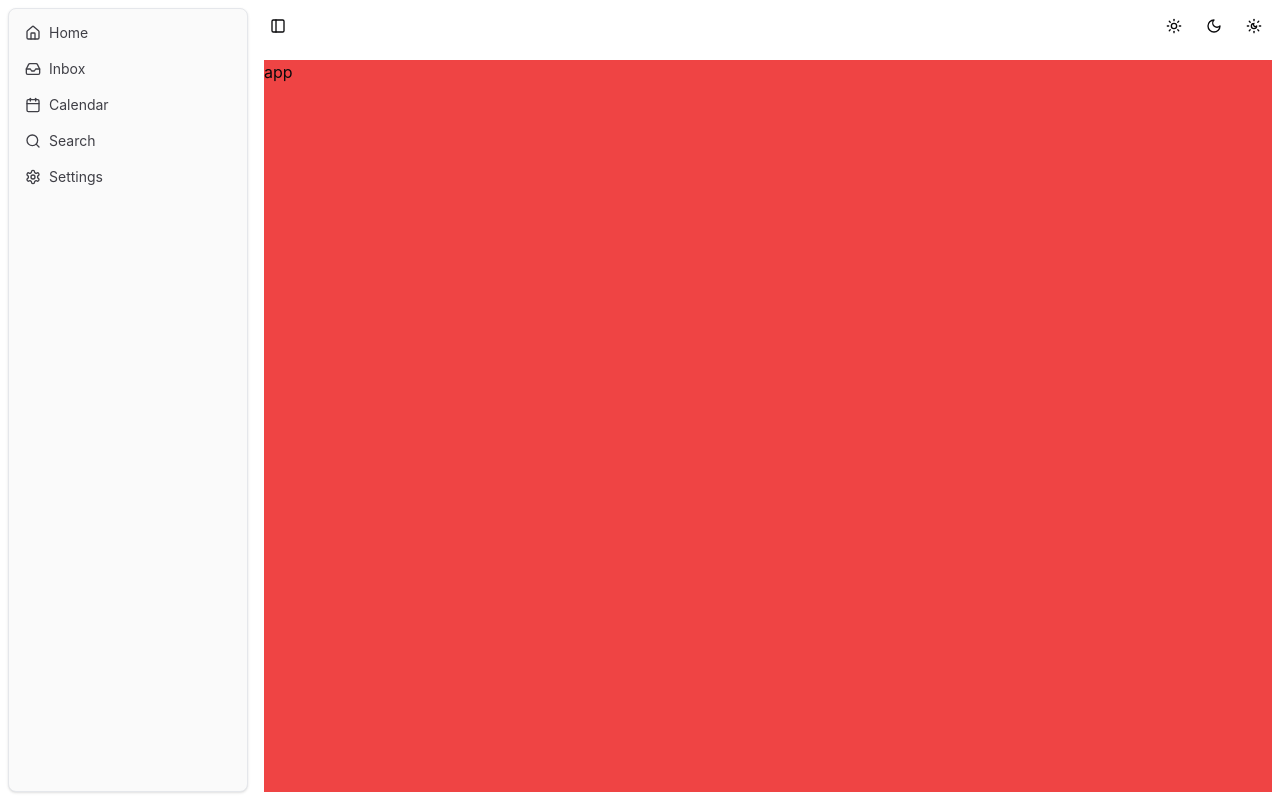
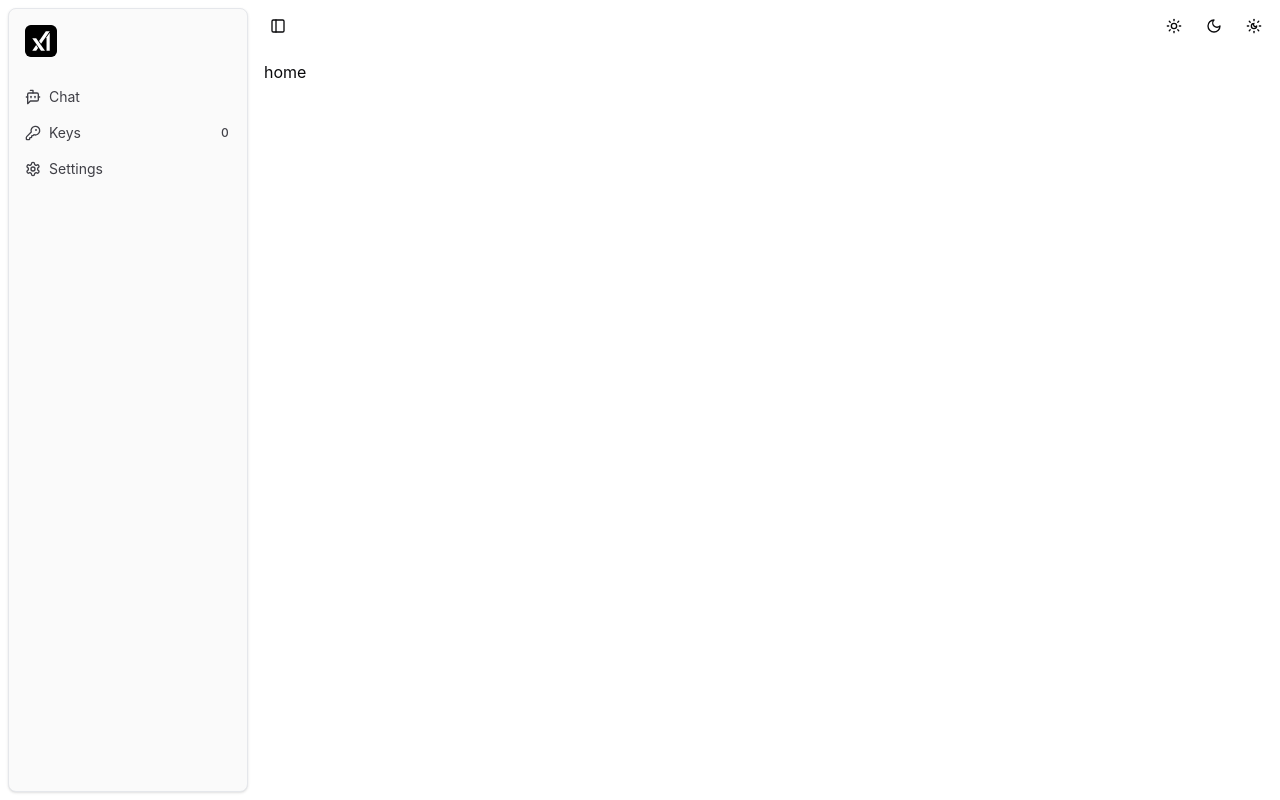
Before and after one commit to Eahnns12/grok-app, a React (Vite) app: page / in a window 1280 px wide. Built offline with nearby package versions, Linux system fonts and the light colour scheme.

Commit message:
feat: add react route

```diff
--- a/package.json
+++ b/package.json
@@ -22,6 +22,7 @@
     "lucide-react": "^0.462.0",
     "react": "^18.3.1",
     "react-dom": "^18.3.1",
+    "react-router": "^7.0.1",
     "tailwind-merge": "^2.5.5",
     "tailwindcss-animate": "^1.0.7"
   },
--- a/src/App.tsx
+++ b/src/App.tsx
@@ -1,31 +1,21 @@
-import { SidebarTrigger } from "@/components/ui/sidebar";
-import { useMediaQuery } from "@/hooks/media-query-hook";
-import { TitleBar } from "@/containers/title-bar";
-import { Drawer } from "@/containers/drawer";
-import { ThemeController } from "@/containers/theme-controller";
+import { Routes, Route, Outlet } from "react-router";
+import { Layout } from "@/containers/layout";
 
 const App = () => {
-  const { isWindowControlsOverlay } = useMediaQuery();
-
   return (
-    <div className="w-dvw h-dvh flex flex-col">
-      {isWindowControlsOverlay && <TitleBar />}
-
-      <section
-        className="flex-1 mt-[env(titlebar-area-height)] select-none ease-linear duration-300"
-        style={{ contain: "strict" }}
+    <Routes>
+      <Route
+        element={
+          <Layout>
+            <Outlet />
+          </Layout>
+        }
       >
-        <Drawer>
-          <div className="w-full h-full flex flex-col">
-            <nav className="m-2 flex flex-row justify-between items-center">
-              <SidebarTrigger />
-              <ThemeController />
-            </nav>
-            <main className="flex-1 bg-red-500 m-2">app</main>
-          </div>
-        </Drawer>
-      </section>
-    </div>
+        <Route path="/" element={<>home</>} />
+        <Route path="/chat" element={<>chat</>} />
+        <Route path="/key" element={<>keys</>} />
+      </Route>
+    </Routes>
   );
 };
 
--- a/src/containers/drawer.tsx
+++ b/src/containers/drawer.tsx
@@ -3,33 +3,28 @@ import {
   SidebarContent,
   SidebarGroup,
   SidebarGroupContent,
+  SidebarHeader,
   SidebarMenu,
+  SidebarMenuBadge,
   SidebarMenuButton,
   SidebarMenuItem,
 } from "@/components/ui/sidebar";
-import { Calendar, Home, Inbox, Search, Settings } from "lucide-react";
+import { BotMessageSquare, KeyRound, Settings } from "lucide-react";
+import icon from "@/assets/icon.svg";
+import { Link, NavLink } from "react-router";
 
 const Drawer = ({ children }: { children: React.ReactNode }) => {
   const items = [
     {
-      title: "Home",
-      url: "#",
-      icon: Home,
+      title: "Chat",
+      url: "/chat",
+      icon: BotMessageSquare,
     },
     {
-      title: "Inbox",
-      url: "#",
-      icon: Inbox,
-    },
-    {
-      title: "Calendar",
-      url: "#",
-      icon: Calendar,
-    },
-    {
-      title: "Search",
-      url: "#",
-      icon: Search,
+      title: "Keys",
+      url: "/key",
+      icon: KeyRound,
+      label: 0,
     },
     {
       title: "Settings",
@@ -41,6 +36,20 @@ const Drawer = ({ children }: { children: React.ReactNode }) => {
   return (
     <div className="w-full h-full flex flex-row">
       <Sidebar variant="floating" collapsible="icon" className="!h-full">
+        <SidebarHeader>
+          <SidebarMenu>
+            <SidebarMenuItem>
+              <SidebarMenuButton size="lg" className="w-fit">
+                <Link
+                  to="/"
+                  className="flex aspect-square size-8 items-center justify-center rounded-lg bg-sidebar-primary text-sidebar-primary-foreground"
+                >
+                  <img src={icon} className="rounded-md" />
+                </Link>
+              </SidebarMenuButton>
+            </SidebarMenuItem>
+          </SidebarMenu>
+        </SidebarHeader>
         <SidebarContent>
           <SidebarGroup>
             <SidebarGroupContent>
@@ -48,11 +57,12 @@ const Drawer = ({ children }: { children: React.ReactNode }) => {
                 {items.map((item) => (
                   <SidebarMenuItem key={item.title}>
                     <SidebarMenuButton asChild={true}>
-                      <a href={item.url}>
+                      <Link to={item.url}>
                         <item.icon />
                         <span>{item.title}</span>
-                      </a>
+                      </Link>
                     </SidebarMenuButton>
+                    <SidebarMenuBadge>{item.label}</SidebarMenuBadge>
                   </SidebarMenuItem>
                 ))}
               </SidebarMenu>
--- /dev/null
+++ b/src/containers/layout.tsx
@@ -0,0 +1,32 @@
+import { SidebarTrigger } from "@/components/ui/sidebar";
+import { useMediaQuery } from "@/hooks/media-query-hook";
+import { TitleBar } from "@/containers/title-bar";
+import { Drawer } from "@/containers/drawer";
+import { ThemeController } from "@/containers/theme-controller";
+
+const Layout = ({ children }: { children: React.ReactNode }) => {
+  const { isWindowControlsOverlay } = useMediaQuery();
+
+  return (
+    <div className="w-dvw h-dvh flex flex-col">
+      {isWindowControlsOverlay && <TitleBar />}
+
+      <section
+        className="flex-1 mt-[env(titlebar-area-height)] select-none ease-linear duration-300"
+        style={{ contain: "strict" }}
+      >
+        <Drawer>
+          <div className="w-full h-full flex flex-col">
+            <nav className="m-2 flex flex-row justify-between items-center">
+              <SidebarTrigger />
+              <ThemeController />
+            </nav>
+            <main className="flex-1 m-2">{children}</main>
+          </div>
+        </Drawer>
+      </section>
+    </div>
+  );
+};
+
+export { Layout };
--- a/src/main.tsx
+++ b/src/main.tsx
@@ -2,15 +2,18 @@ import { StrictMode } from "react";
 import { createRoot } from "react-dom/client";
 import { SidebarProvider } from "@/components/ui/sidebar";
 import { ThemeProvider } from "@/contexts/theme-context.tsx";
+import { BrowserRouter } from "react-router";
 import { App } from "@/app";
 import "@/index.css";
 
 createRoot(document.getElementById("root")!).render(
   <StrictMode>
-    <ThemeProvider>
-      <SidebarProvider>
-        <App />
-      </SidebarProvider>
-    </ThemeProvider>
+    <BrowserRouter basename={import.meta.env.BASE_URL}>
+      <ThemeProvider>
+        <SidebarProvider>
+          <App />
+        </SidebarProvider>
+      </ThemeProvider>
+    </BrowserRouter>
   </StrictMode>
 );
```
Also changed, not shown: src/assets/icon.svg (added), 1 other file (tests, documents, lock files or other folders).
